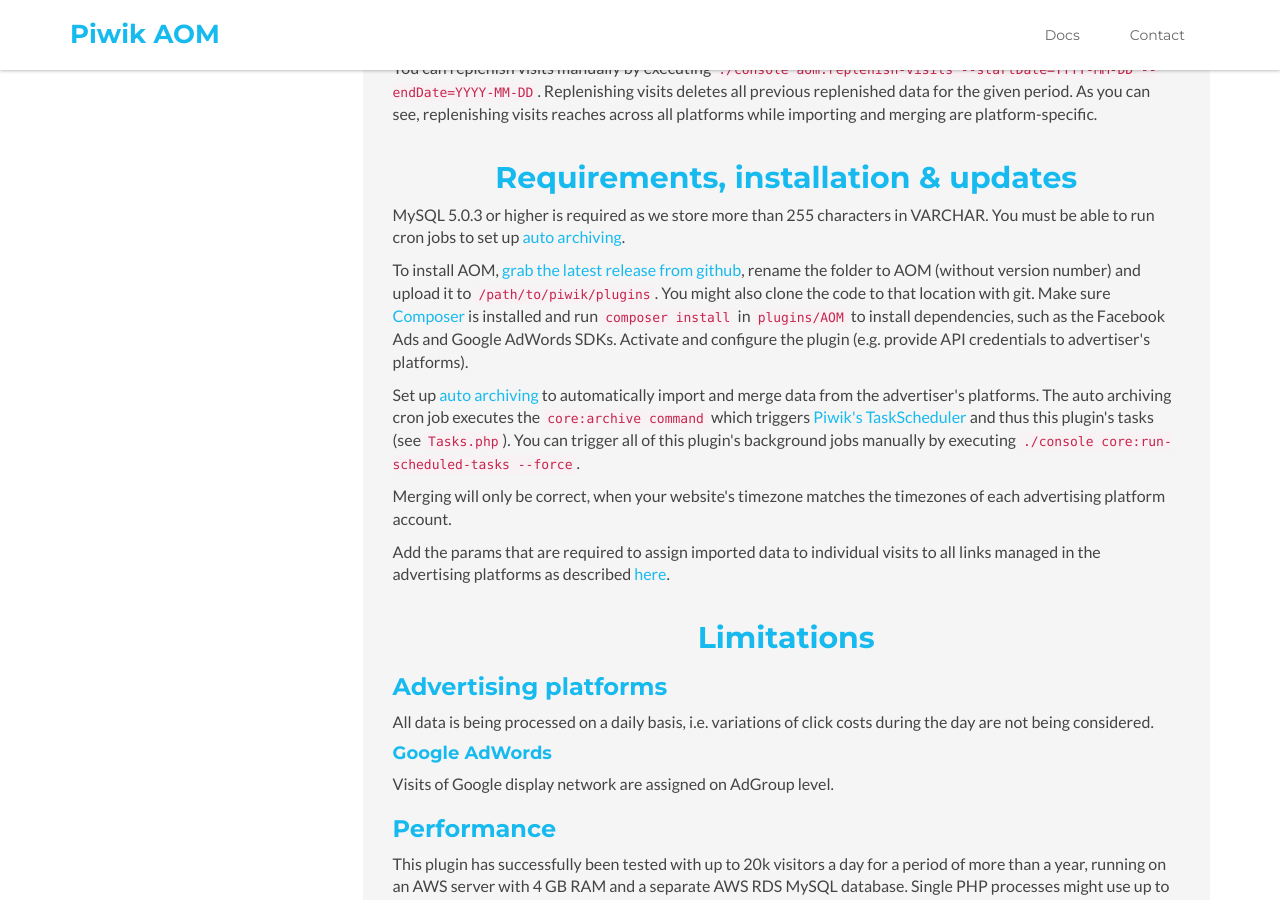
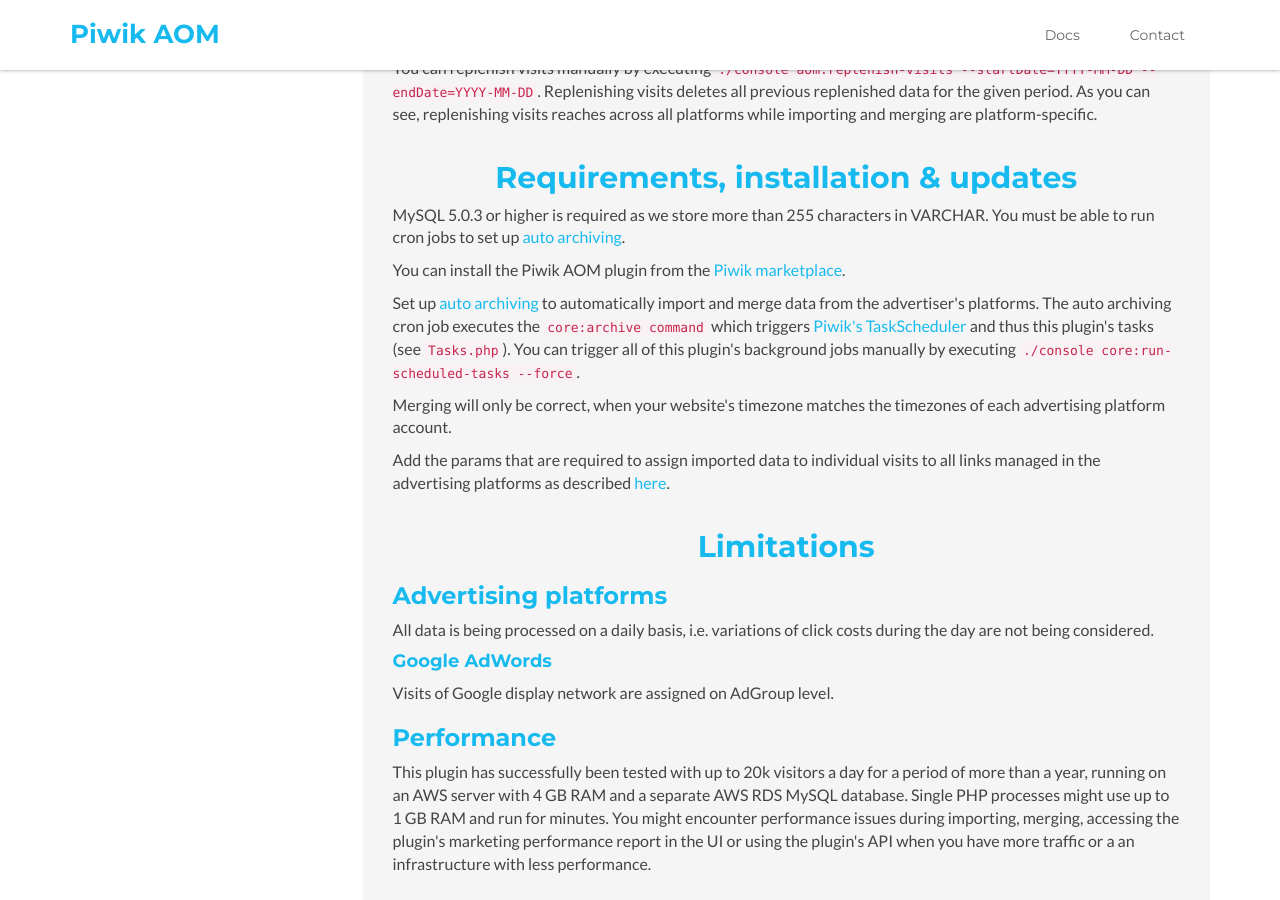
Before and after one commit to finanzcheck/AOM, a Jekyll site: the page built from docs.html, in a window 1280 px wide and 900 px high, scrolled down 1248 px. Built offline with Jekyll 4.4.1, drawn with Linux system fonts in a browser that asks for light colours; comment, search, counter and statistics services are not loaded.

Commit message:
Replaces manual installation with marketplace installation

```diff
--- a/docs.html
+++ b/docs.html
@@ -67,12 +67,8 @@ title: Piwik AOM Plugin Documentation
 <p>MySQL 5.0.3 or higher is required as we store more than 255 characters in VARCHAR. You must be able to run cron jobs
     to set up <a href="http://piwik.org/docs/setup-auto-archiving/">auto archiving</a>.</p>
 
-<p>To install AOM, <a href="https://github.com/advanced-online-marketing/AOM/releases">grab the latest release from
-    github</a>, rename the folder to AOM (without version number) and upload it to <code>/path/to/piwik/plugins</code>.
-    You might also clone the code to that location with git. Make sure <a href="https://getcomposer.org/">Composer</a>
-    is installed and run <code>composer install</code> in <code>plugins/AOM</code> to install dependencies, such as the
-    Facebook Ads and Google AdWords SDKs. Activate and configure the plugin (e.g. provide API credentials to
-    advertiser's platforms).</p>
+<p>You can install the Piwik AOM plugin from the <a href="https://plugins.piwik.org/AdvancedOnlineMarketing">Piwik
+    marketplace</a>.</p>
 
 <p>Set up <a href="http://piwik.org/docs/setup-auto-archiving/">auto archiving</a> to automatically import and merge
     data from the advertiser's platforms. The auto archiving cron job executes the <code>core:archive command</code>
```
